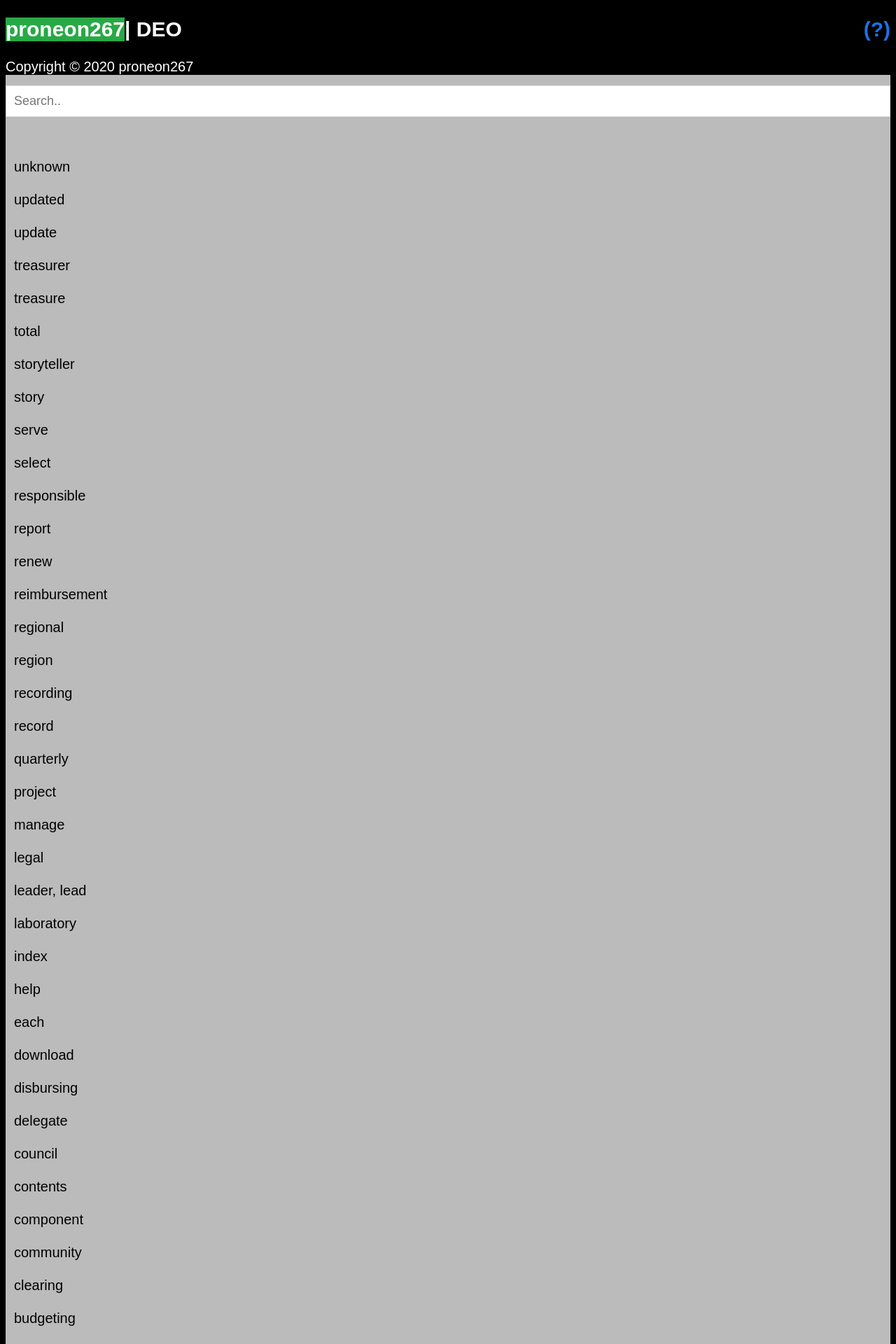
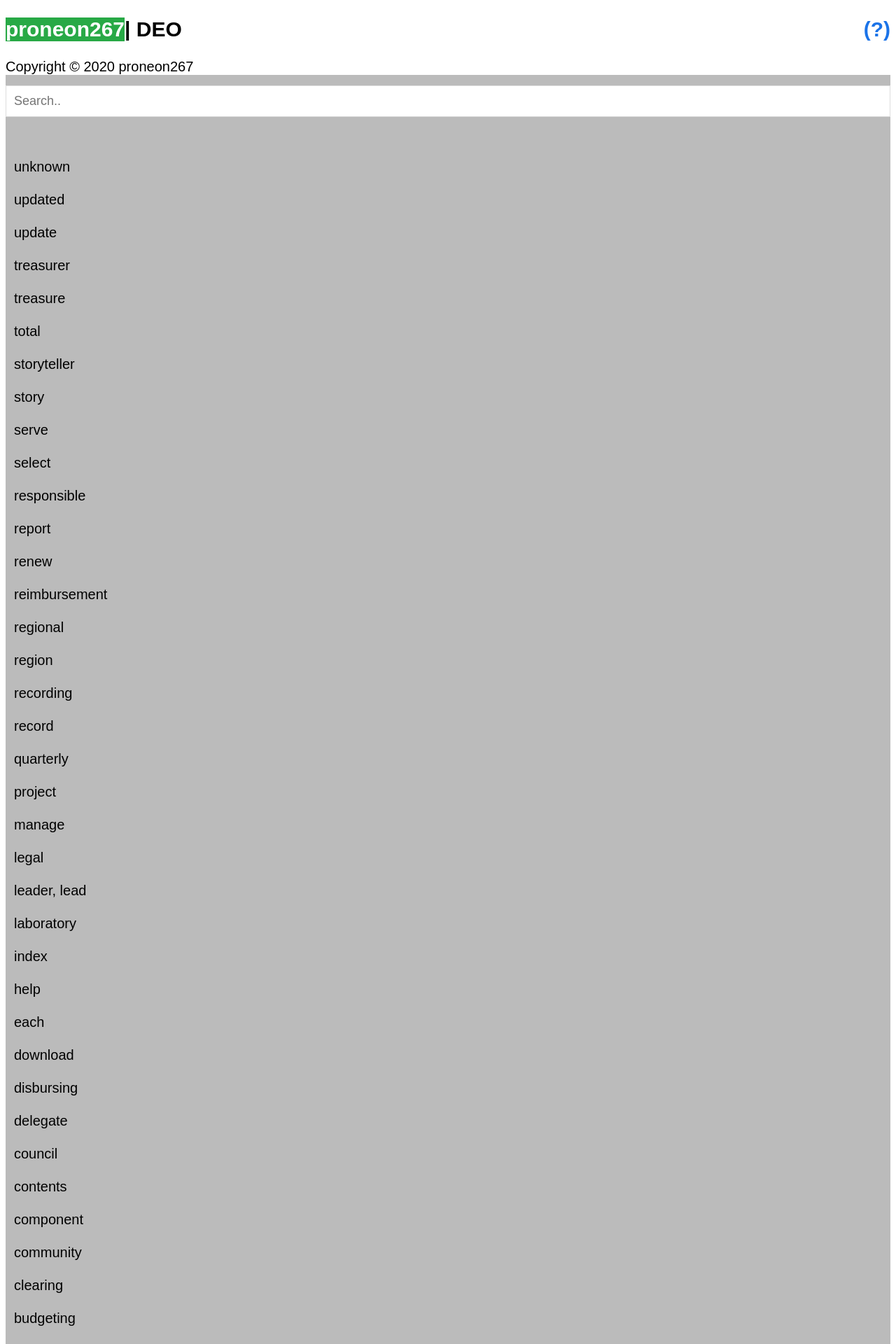
Before and after one commit to proneon267/deo, a Jekyll site: the page built from index.html, in a window 1280 px wide. Shown: the top 1920 px of the page at 70% size. Built offline with Jekyll 4.4.1, drawn with Linux system fonts in a browser that asks for light colours.

Commit message:
Update default.html

```diff
--- a/_layouts/default.html
+++ b/_layouts/default.html
@@ -6,8 +6,6 @@
 body {
   font-family: Arial, Helvetica, sans-serif;
   font-size: 20px;
-  background: black;
-  color: white;
 }
 
 * {
@@ -33,7 +31,6 @@ body {
   flex: 65%;
   padding: 15px;
   background-color:#ddd;
-  color: black;
 }
 
 #mySearch {
```
